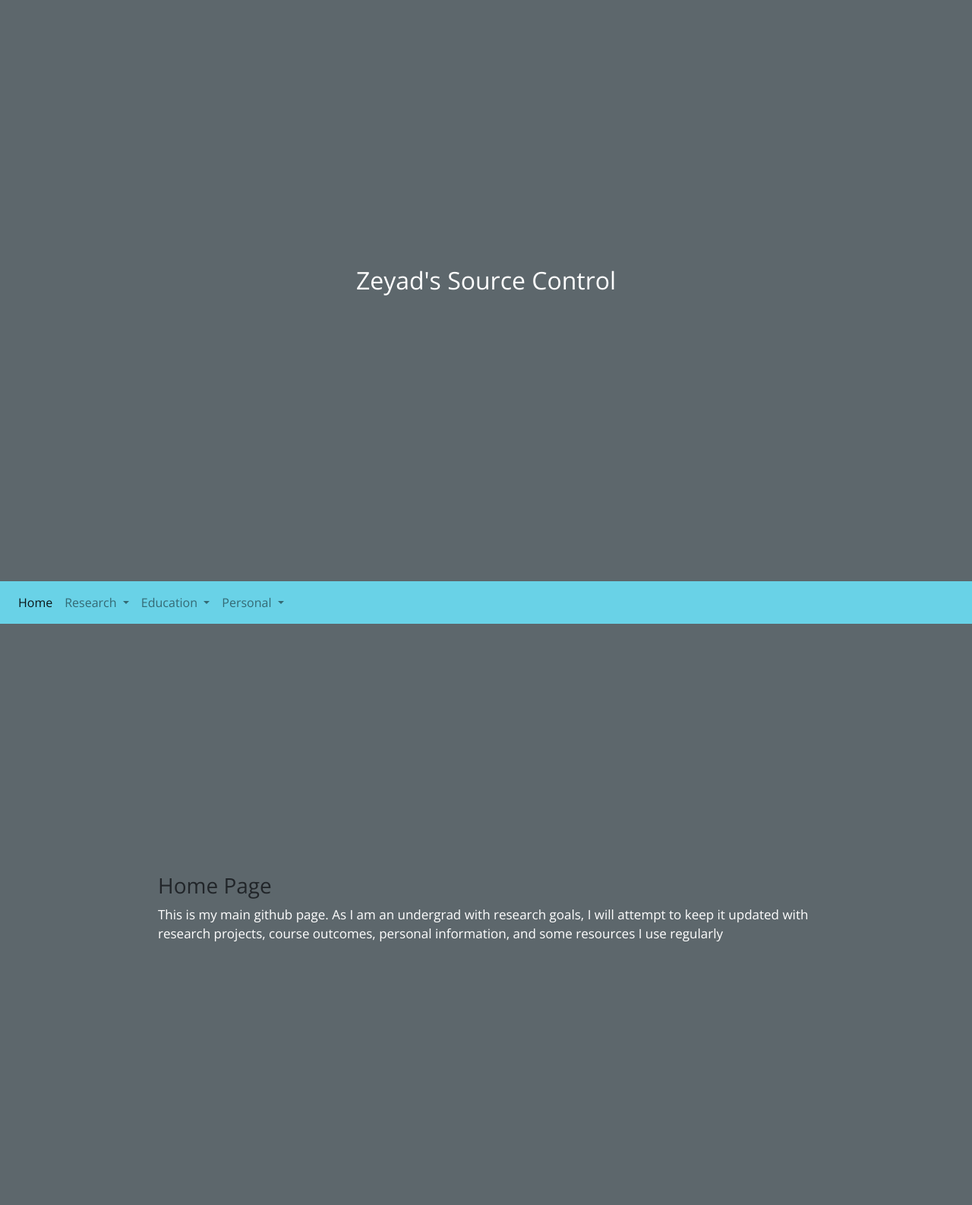
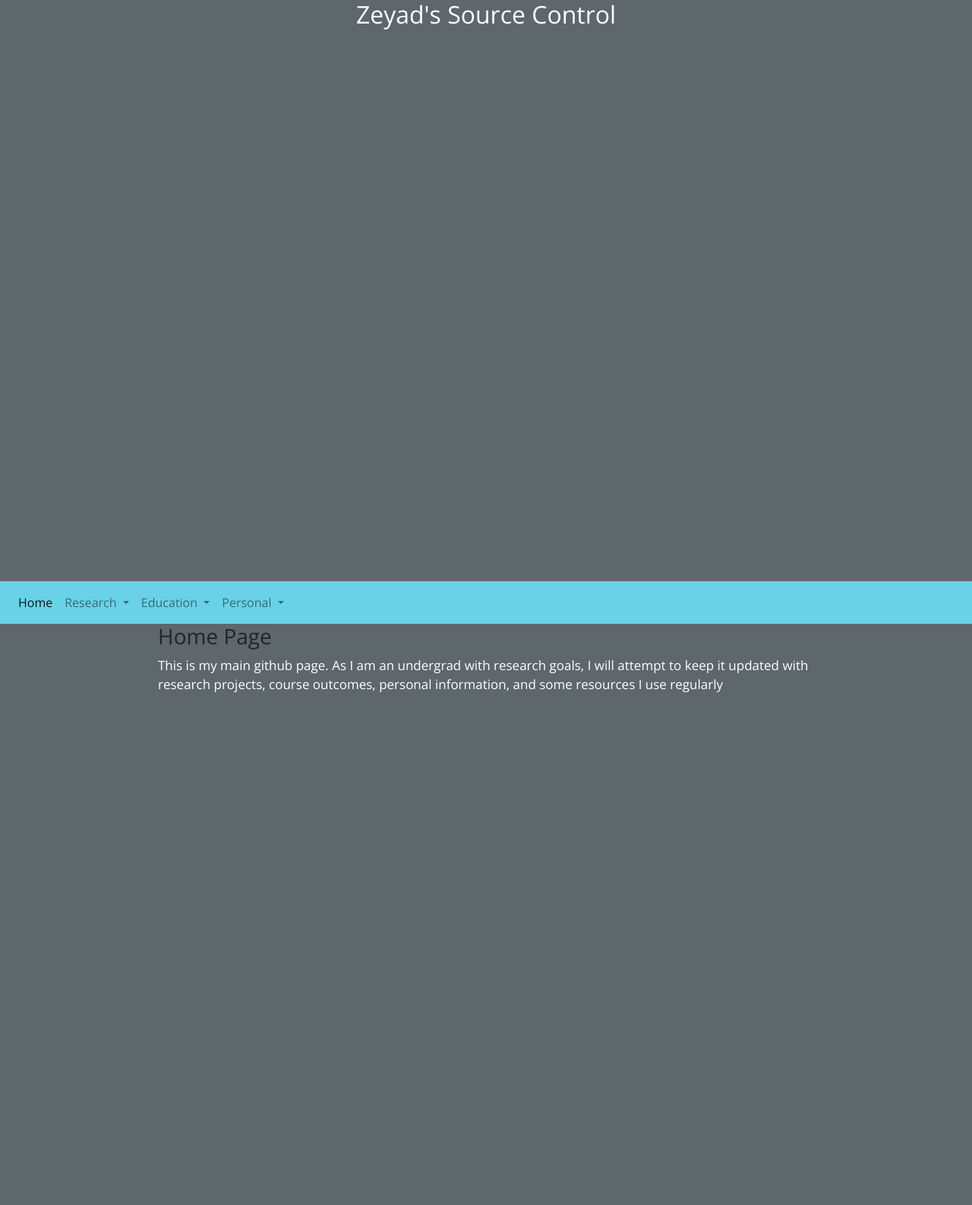
Before and after one commit to zshureih/zshureih.github.io, a Jekyll site: the page built from content/index.html, in a window 1280 px wide. Shown: the whole page at 76% size. Built offline with Jekyll 4.4.1, drawn with Linux system fonts in a browser that asks for light colours.

Commit message:
style changes

```diff
--- a/_layouts/default.html
+++ b/_layouts/default.html
@@ -31,7 +31,7 @@
 <body>
     <div class="band">
         <div class="band-container">
-            <div class="band-inner">
+            <div>
                 <h1>Zeyad's Source Control</h1>
             </div>
         </div>
@@ -50,7 +50,7 @@
                         aria-haspopup="true" aria-expanded="false">
                         Research
                     </a>
-                    <div class="dropdown-menu" aria-labelledby="navbarDropdownResearch">
+                    <div class="dropdown-menu band-a" aria-labelledby="navbarDropdownResearch">
                         <a class="dropdown-item" href="/content/Research/autonomousVehicles.html">Autonomous Vehicles</a>
                         <div class="dropdown-divider"></div>
                         <a class="dropdown-item" href="/content/Research/ROS.html">ROS</a>
@@ -62,7 +62,7 @@
                         aria-haspopup="true" aria-expanded="false">
                         Education
                     </a>
-                    <div class="dropdown-menu" aria-labelledby="navbarDropdownEducation">
+                    <div class="dropdown-menu band-a" aria-labelledby="navbarDropdownEducation">
                         <a class="dropdown-item" href="/content/Education/classList.html">Classes</a>
                     </div>
                 </div>
@@ -72,7 +72,7 @@
                         aria-haspopup="true" aria-expanded="false">
                         Personal
                     </a>
-                    <div class="dropdown-menu" aria-labelledby="navbarDropdownPersonal">
+                    <div class="dropdown-menu band-a" aria-labelledby="navbarDropdownPersonal">
                         <a class="dropdown-item" href="/content/Personal/resumePage.html">Resume/CV</a>
                     </div>
                 </div>
--- a/content/assets/css/style.css
+++ b/content/assets/css/style.css
@@ -85,7 +85,7 @@
 .band-a {
   background: #69D2E7;
   border-width: 2px;
-  border-color: #3a4043;
+  border-color: #fff;
 }
 
 .band-b {
--- a/content/index.html
+++ b/content/index.html
@@ -5,7 +5,7 @@
 ---
 
 <div class="band-container">
-    <div class="band-inner">
+    <div>
         <h3>Home Page</h3>
         <p>
             This is my main github page. As I am an undergrad with research goals, I will attempt to keep it updated with research projects, course outcomes, personal information, and some resources I use regularly
```
